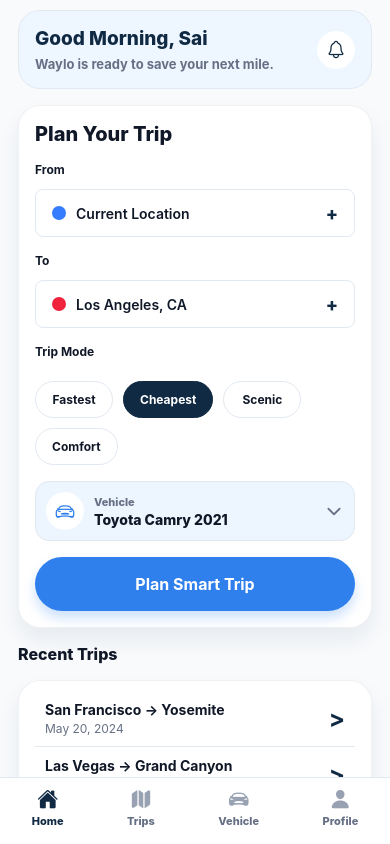
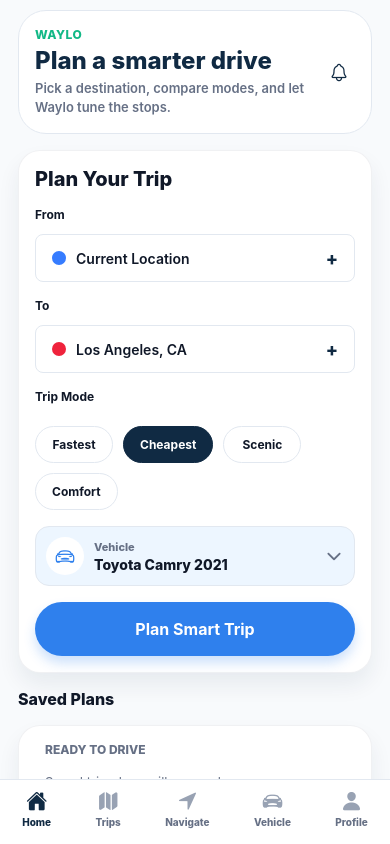
Before and after one commit to saikittu332/waylo-app, a React Native app: screen /Home in a window 390 px wide. Built offline with nearby package versions, Linux system fonts and the light colour scheme.

Commit message:
Reshape Waylo planning and navigation UX

```diff
--- a/src/components/Logo.js
+++ b/src/components/Logo.js
@@ -6,7 +6,7 @@ const brandLogo = require("../../assets/waylo-brand-logo.png");
 
 export default function Logo({ size = "md", light = false, showText = true, image = false }) {
   if (image) {
-    const imageSize = size === "lg" ? 238 : size === "sm" ? 88 : 150;
+    const imageSize = size === "lg" ? 210 : size === "sm" ? 82 : 132;
     return (
       <Image
         accessibilityLabel="Waylo logo"
@@ -17,22 +17,11 @@ export default function Logo({ size = "md", light = false, showText = true, imag
     );
   }
 
-  const markSize = size === "lg" ? 118 : size === "sm" ? 38 : 54;
-  const textSize = size === "lg" ? 40 : size === "sm" ? 22 : 30;
+  const textSize = size === "lg" ? 42 : size === "sm" ? 24 : 32;
   const textColor = light ? colors.surface : colors.navy;
 
   return (
     <View style={styles.wrap}>
-      <View style={[styles.mark, { width: markSize, height: markSize * 0.76 }]}>
-        <Text style={[styles.w, { fontSize: markSize * 0.7, lineHeight: markSize * 0.72 }]}>W</Text>
-        <View style={[styles.road, { height: markSize * 0.68, width: markSize * 0.46, right: markSize * 0.02 }]}>
-          <View style={styles.roadStripe} />
-          <View style={[styles.roadStripe, styles.roadStripeTwo]} />
-        </View>
-        <View style={[styles.pin, { width: markSize * 0.34, height: markSize * 0.34, borderRadius: markSize * 0.17, right: markSize * 0.01, top: -markSize * 0.08 }]}>
-          <View style={[styles.pinHole, { width: markSize * 0.11, height: markSize * 0.11, borderRadius: markSize * 0.055 }]} />
-        </View>
-      </View>
       {showText && (
         <Text style={[styles.text, { fontSize: textSize, color: textColor }]}>
           Wayl<Text style={styles.tealText}>o</Text>
@@ -46,46 +35,6 @@ const styles = StyleSheet.create({
   wrap: {
     alignItems: "center"
   },
-  mark: {
-    alignItems: "flex-start",
-    justifyContent: "center"
-  },
-  w: {
-    color: colors.blue,
-    fontWeight: "800",
-    letterSpacing: 0
-  },
-  road: {
-    backgroundColor: colors.navySoft,
-    borderBottomLeftRadius: 10,
-    borderTopRightRadius: 999,
-    bottom: 0,
-    overflow: "hidden",
-    position: "absolute",
-    transform: [{ rotate: "28deg" }]
-  },
-  roadStripe: {
-    backgroundColor: colors.surface,
-    borderRadius: 4,
-    height: 6,
-    left: "45%",
-    position: "absolute",
-    top: "34%",
-    transform: [{ rotate: "-16deg" }],
-    width: 24
-  },
-  roadStripeTwo: {
-    top: "58%"
-  },
-  pin: {
-    alignItems: "center",
-    backgroundColor: colors.green,
-    justifyContent: "center",
-    position: "absolute"
-  },
-  pinHole: {
-    backgroundColor: colors.surface
-  },
   text: {
     fontWeight: "800",
     letterSpacing: 0,
--- a/src/screens/HomeScreen.js
+++ b/src/screens/HomeScreen.js
@@ -15,8 +15,14 @@ const modes = ["Fastest", "Cheapest", "Scenic", "Comfort"];
 const tabs = [
   { label: "Home", icon: "home" },
   { label: "Trips", icon: "map" },
+  { label: "Navigate", icon: "navigate" },
   { label: "Vehicle", icon: "car-sport" },
   { label: "Profile", icon: "person" }
+];
+
+const completedTrips = [
+  { id: "past-yosemite", title: "San Francisco -> Yosemite", date: "May 20, 2024", from: "San Francisco", to: "Yosemite, CA", mode: "Scenic" },
+  { id: "past-grand-canyon", title: "Las Vegas -> Grand Canyon", date: "May 18, 2024", from: "Las Vegas", to: "Grand Canyon, AZ", mode: "Comfort" }
 ];
 
 export default function HomeScreen({ navigation, route }) {
@@ -31,6 +37,7 @@ export default function HomeScreen({ navigation, route }) {
   const [selectedVehicle, setSelectedVehicle] = useState(vehicle);
   const [showVehiclePicker, setShowVehiclePicker] = useState(false);
   const [subscription, setSubscription] = useState(getSubscriptionState());
+  const [plannedTrips, setPlannedTrips] = useState([]);
 
   useFocusEffect(
     React.useCallback(() => {
@@ -42,22 +49,19 @@ export default function HomeScreen({ navigation, route }) {
         });
         setSelectedVehicle(route.params.vehicle);
       }
-    }, [route.params?.vehicle])
+      if (route.params?.savedPlan) {
+        setPlannedTrips((current) => {
+          const exists = current.some((item) => item.id === route.params.savedPlan.id);
+          return exists ? current.map((item) => (item.id === route.params.savedPlan.id ? route.params.savedPlan : item)) : [route.params.savedPlan, ...current];
+        });
+        navigation.setParams({ savedPlan: undefined });
+      }
+    }, [navigation, route.params?.savedPlan, route.params?.vehicle])
   );
 
   return (
     <SafeAreaView style={styles.safe}>
       <ScrollView contentContainerStyle={styles.container} keyboardShouldPersistTaps="handled" showsVerticalScrollIndicator={false}>
-        <View style={styles.greetingCard}>
-          <View>
-            <Text style={styles.greeting}>Good Morning, Sai</Text>
-            <Text style={styles.assistant}>{assistantName} is ready to save your next mile.</Text>
-          </View>
-          <View style={styles.bellButton}>
-            <Ionicons color={colors.navy} name="notifications-outline" size={20} />
-          </View>
-        </View>
-
         {activeTab === "Home" && (
           <PlanTripContent
             assistantName={assistantName}
@@ -73,6 +77,7 @@ export default function HomeScreen({ navigation, route }) {
             showVehiclePicker={showVehiclePicker}
             setShowVehiclePicker={setShowVehiclePicker}
             setSelectedVehicle={setSelectedVehicle}
+            plannedTrips={plannedTrips}
           />
         )}
         {activeTab === "Trips" && (
@@ -83,7 +88,15 @@ export default function HomeScreen({ navigation, route }) {
             from={from}
             to={to}
             mode={mode}
-            showDraft={showVehiclePicker}
+            plannedTrips={plannedTrips}
+          />
+        )}
+        {activeTab === "Navigate" && (
+          <NavigateContent
+            assistantName={assistantName}
+            navigation={navigation}
+            plannedTrips={plannedTrips}
+            vehicle={selectedVehicle}
           />
         )}
         {activeTab === "Vehicle" && (
@@ -117,13 +130,24 @@ export default function HomeScreen({ navigation, route }) {
   );
 }
 
-function PlanTripContent({ assistantName, vehicle, vehicles, navigation, from, setFrom, to, setTo, mode, setMode, showVehiclePicker, setShowVehiclePicker, setSelectedVehicle }) {
+function PlanTripContent({ assistantName, vehicle, vehicles, navigation, from, setFrom, to, setTo, mode, setMode, showVehiclePicker, setShowVehiclePicker, setSelectedVehicle, plannedTrips }) {
   function continuePlan() {
+    setShowVehiclePicker(false);
     navigation.navigate("TripResults", { assistantName, vehicle, tripRequest: { from, to, mode } });
   }
 
   return (
     <>
+      <View style={styles.homeHero}>
+        <View>
+          <Text style={styles.heroEyebrow}>Waylo</Text>
+          <Text style={styles.heroTitle}>Plan a smarter drive</Text>
+          <Text style={styles.heroCopy}>Pick a destination, compare modes, and let {assistantName} tune the stops.</Text>
+        </View>
+        <View style={styles.bellButton}>
+          <Ionicons color={colors.navy} name="notifications-outline" size={20} />
+        </View>
+      </View>
       <PremiumCard style={styles.tripCard}>
         <Text style={styles.cardTitle}>Plan Your Trip</Text>
         <TripField label="From" value={from} onChangeText={setFrom} pinColor="#367CFF" />
@@ -175,10 +199,8 @@ function PlanTripContent({ assistantName, vehicle, vehicles, navigation, from, s
           </View>
         )}
         <PrimaryButton
-          title={showVehiclePicker ? "Continue with Vehicle" : "Plan Smart Trip"}
-          onPress={showVehiclePicker ? continuePlan : () => {
-            setShowVehiclePicker(true);
-          }}
+          title="Plan Smart Trip"
+          onPress={continuePlan}
         />
       </PremiumCard>
       <TripsContent
@@ -189,33 +211,120 @@ function PlanTripContent({ assistantName, vehicle, vehicles, navigation, from, s
         to={to}
         mode={mode}
         compact
-        showDraft={showVehiclePicker}
+        plannedTrips={plannedTrips}
       />
     </>
   );
 }
 
-function TripsContent({ assistantName, vehicle, navigation, from, to, mode, compact, showDraft }) {
+function TripsContent({ assistantName, vehicle, navigation, from, to, mode, compact, plannedTrips = [] }) {
+  const visiblePlans = compact ? plannedTrips.slice(0, 1) : plannedTrips;
+
   return (
     <>
       <View style={styles.sectionHeader}>
-        <Text style={styles.sectionTitle}>{compact ? "Recent Trips" : "Trips"}</Text>
+        <Text style={styles.sectionTitle}>{compact ? "Saved Plans" : "Trips"}</Text>
       </View>
       <PremiumCard style={styles.recentCard}>
-        {showDraft && from && to && (
-          <>
-            <RecentTrip
-              badge="Planning"
-              title={`${from === "Current Location" ? "Current location" : from} -> ${to}`}
-              date={`${mode} route draft`}
-              onPress={() => navigation.navigate("TripResults", { assistantName, vehicle, tripRequest: { from, to, mode } })}
-            />
-            <View style={styles.listDivider} />
-          </>
+        <Text style={styles.groupLabel}>Ready to Drive</Text>
+        {visiblePlans.length === 0 ? (
+          <Text style={styles.emptyText}>Saved trip plans will appear here.</Text>
+        ) : (
+          visiblePlans.map((plan, index) => (
+            <React.Fragment key={plan.id}>
+              <RecentTrip
+                badge="Saved"
+                title={plan.title}
+                date={`${plan.mode} route | ${plan.vehicleName}`}
+                onPress={() => navigation.navigate("TripResults", { assistantName, vehicle, tripRequest: { from: plan.from, to: plan.to, mode: plan.mode } })}
+              />
+              {index < visiblePlans.length - 1 && <View style={styles.listDivider} />}
+            </React.Fragment>
+          ))
         )}
-        <RecentTrip title="San Francisco -> Yosemite" date="May 20, 2024" onPress={() => navigation.navigate("TripResults", { assistantName, vehicle, tripRequest: { from: "San Francisco", to: "Yosemite, CA", mode: "Scenic" } })} />
-        <View style={styles.listDivider} />
-        <RecentTrip title="Las Vegas -> Grand Canyon" date="May 18, 2024" onPress={() => navigation.navigate("TripResults", { assistantName, vehicle, tripRequest: { from: "Las Vegas", to: "Grand Canyon, AZ", mode: "Comfort" } })} />
+      </PremiumCard>
+      {!compact && (
+        <PremiumCard style={styles.recentCard}>
+          <Text style={styles.groupLabel}>Trip History</Text>
+          {completedTrips.map((trip, index) => (
+            <React.Fragment key={trip.id}>
+              <RecentTrip title={trip.title} date={trip.date} onPress={() => navigation.navigate("TripResults", { assistantName, vehicle, tripRequest: { from: trip.from, to: trip.to, mode: trip.mode } })} />
+              {index < completedTrips.length - 1 && <View style={styles.listDivider} />}
+            </React.Fragment>
+          ))}
+        </PremiumCard>
+      )}
+      {compact && (
+        <PremiumCard style={styles.recentCard}>
+          <Text style={styles.groupLabel}>Trip History</Text>
+          {completedTrips.slice(0, 2).map((trip, index) => (
+            <React.Fragment key={trip.id}>
+              <RecentTrip title={trip.title} date={trip.date} onPress={() => navigation.navigate("TripResults", { assistantName, vehicle, tripRequest: { from: trip.from, to: trip.to, mode: trip.mode } })} />
+              {index < 1 && <View style={styles.listDivider} />}
+            </React.Fragment>
+          ))}
+        </PremiumCard>
+      )}
+    </>
+  );
+}
+
+function NavigateContent({ assistantName, navigation, plannedTrips, vehicle }) {
+  function startSavedPlan(plan) {
+    navigation.navigate("Navigation", {
+      tripPlan: {
+        route: {
+          from: plan.from,
+          to: plan.to,
+          mode: plan.mode,
+          distanceMiles: 383,
+          durationHours: 6.75
+        },
+        fullStops: [
+          { id: "quick-fuel", type: "fuel", name: "Best Fuel Stop" }
+        ]
+      }
+    });
+  }
+
+  return (
+    <>
+      <View style={styles.sectionHeader}>
+        <Text style={styles.sectionTitle}>Navigate</Text>
+      </View>
+      <PremiumCard style={styles.navigateHero}>
+        <View style={styles.navigateIcon}>
+          <Ionicons color={colors.surface} name="navigate" size={24} />
+        </View>
+        <View style={styles.navigateCopy}>
+          <Text style={styles.cardTitle}>Start a saved route</Text>
+          <Text style={styles.profileMeta}>Choose a ready plan and jump straight into navigation.</Text>
+        </View>
+      </PremiumCard>
+      <PremiumCard style={styles.recentCard}>
+        <Text style={styles.groupLabel}>Ready Routes</Text>
+        {plannedTrips.length === 0 ? (
+          <Text style={styles.emptyText}>No saved plans yet. Build a route and tap Save for Later.</Text>
+        ) : (
+          plannedTrips.map((plan, index) => (
+            <React.Fragment key={plan.id}>
+              <View style={styles.navPlanRow}>
+                <View style={styles.recentText}>
+                  <Text style={styles.recentTitle}>{plan.title}</Text>
+                  <Text style={styles.recentDate}>{plan.mode} route | {plan.vehicleName}</Text>
+                </View>
+                <Pressable
+                  onPress={() => startSavedPlan(plan)}
+                  style={styles.startMiniButton}
+                >
+                  <Ionicons color={colors.surface} name="navigate" size={15} />
+                  <Text style={styles.startMiniText}>Start</Text>
+                </Pressable>
+              </View>
+              {index < plannedTrips.length - 1 && <View style={styles.listDivider} />}
+            </React.Fragment>
+          ))
+        )}
       </PremiumCard>
     </>
   );
@@ -497,6 +606,37 @@ const styles = StyleSheet.create({
     paddingTop: spacing.sm,
     width: "100%"
   },
+  homeHero: {
+    alignItems: "center",
+    backgroundColor: colors.surface,
+    borderColor: colors.border,
+    borderRadius: radii.xl,
+    borderWidth: 1,
+    flexDirection: "row",
+    justifyContent: "space-between",
+    padding: spacing.md
+  },
+  heroEyebrow: {
+    color: colors.green,
+    fontSize: 12,
+    fontWeight: "800",
+    letterSpacing: 0.5,
+    textTransform: "uppercase"
+  },
+  heroTitle: {
+    color: colors.navy,
+    fontSize: 24,
+    fontWeight: "800",
+    marginTop: 4
+  },
+  heroCopy: {
+    color: colors.muted,
+    fontSize: 13,
+    fontWeight: "600",
+    lineHeight: 19,
+    marginTop: 4,
+    maxWidth: 285
+  },
   tripCard: {
     gap: spacing.md
   },
@@ -565,7 +705,22 @@ const styles = StyleSheet.create({
     outlineStyle: "none"
   },
   recentCard: {
+    gap: spacing.xs,
     paddingVertical: spacing.sm
+  },
+  groupLabel: {
+    color: colors.muted,
+    fontSize: 12,
+    fontWeight: "800",
+    paddingHorizontal: spacing.sm,
+    paddingTop: spacing.xs,
+    textTransform: "uppercase"
+  },
+  emptyText: {
+    color: colors.muted,
+    fontSize: 13,
+    lineHeight: 19,
+    padding: spacing.sm
   },
   recentTrip: {
     alignItems: "center",
@@ -625,7 +780,7 @@ const styles = StyleSheet.create({
   },
   tabLabel: {
     color: colors.muted,
-    fontSize: 11,
+    fontSize: 10,
     fontWeight: "800"
   },
   activeTab: {
@@ -724,6 +879,42 @@ const styles = StyleSheet.create({
   },
   vehicleListCard: {
     gap: spacing.md
+  },
+  navigateHero: {
+    alignItems: "center",
+    flexDirection: "row",
+    gap: spacing.md
+  },
+  navigateIcon: {
+    alignItems: "center",
+    backgroundColor: colors.blue,
+    borderRadius: radii.pill,
+    height: 52,
+    justifyContent: "center",
+    width: 52
+  },
+  navigateCopy: {
+    flex: 1
+  },
+  navPlanRow: {
+    alignItems: "center",
+    flexDirection: "row",
+    gap: spacing.sm,
+    padding: spacing.sm
+  },
+  startMiniButton: {
+    alignItems: "center",
+    backgroundColor: colors.green,
+    borderRadius: radii.pill,
+    flexDirection: "row",
+    gap: 4,
+    minHeight: 36,
+    paddingHorizontal: spacing.sm
+  },
+  startMiniText: {
+    color: colors.surface,
+    fontSize: 12,
+    fontWeight: "800"
   },
   vehiclePhoto: {
     alignItems: "center",
--- a/src/screens/SplashScreen.js
+++ b/src/screens/SplashScreen.js
@@ -21,8 +21,7 @@ export default function SplashScreen({ navigation }) {
       <SafeAreaView style={styles.safe}>
         <View style={styles.container}>
           <View style={styles.logoBlock}>
-            <Logo size="lg" />
-            <Text style={styles.tagline}>Drive smart. Spend less.</Text>
+            <Logo size="lg" image />
           </View>
 
           <View style={styles.glassCard}>
```
Also changed, not shown: src/screens/TripResultsScreen.js (+14 -0 lines).
